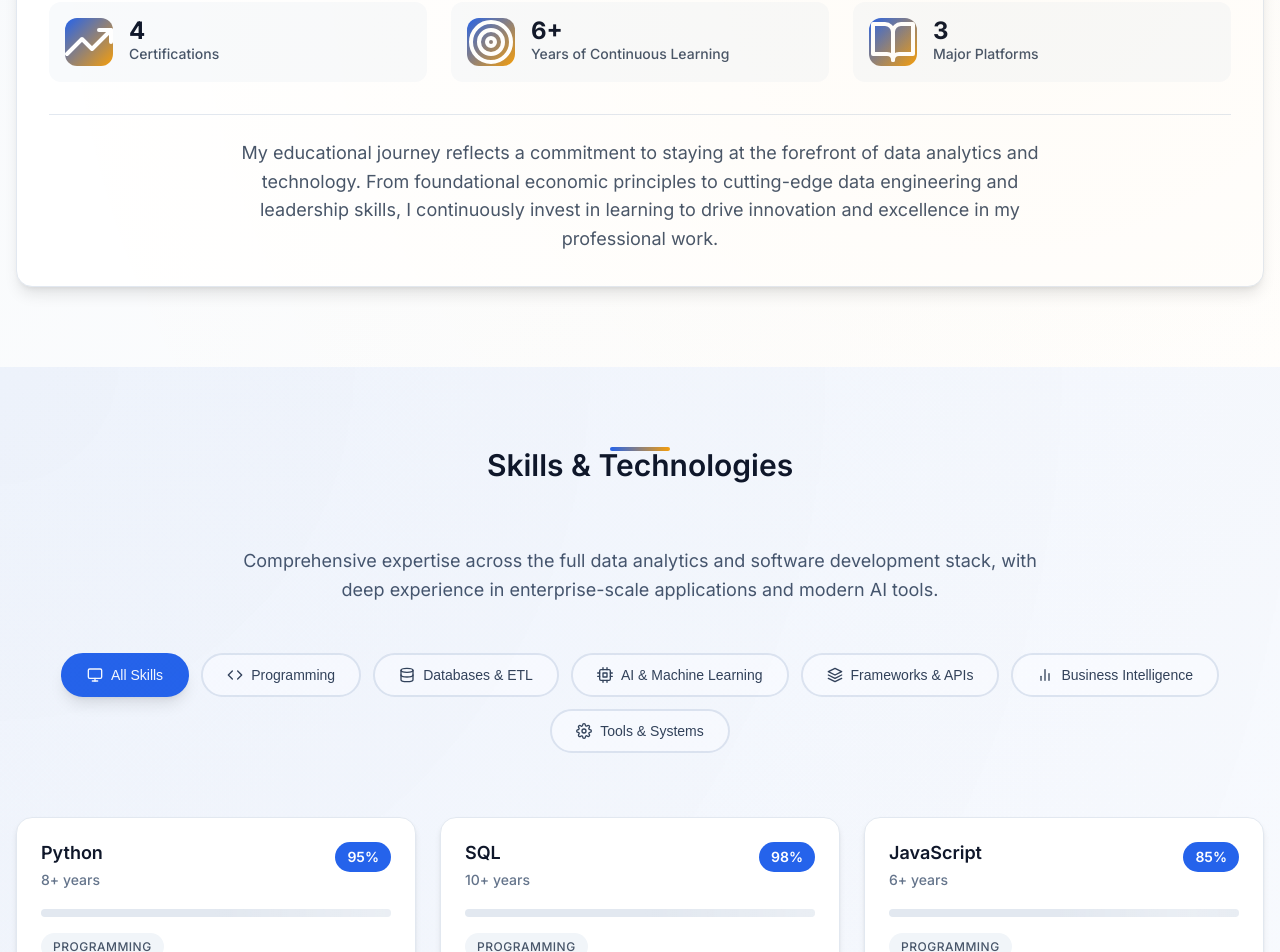
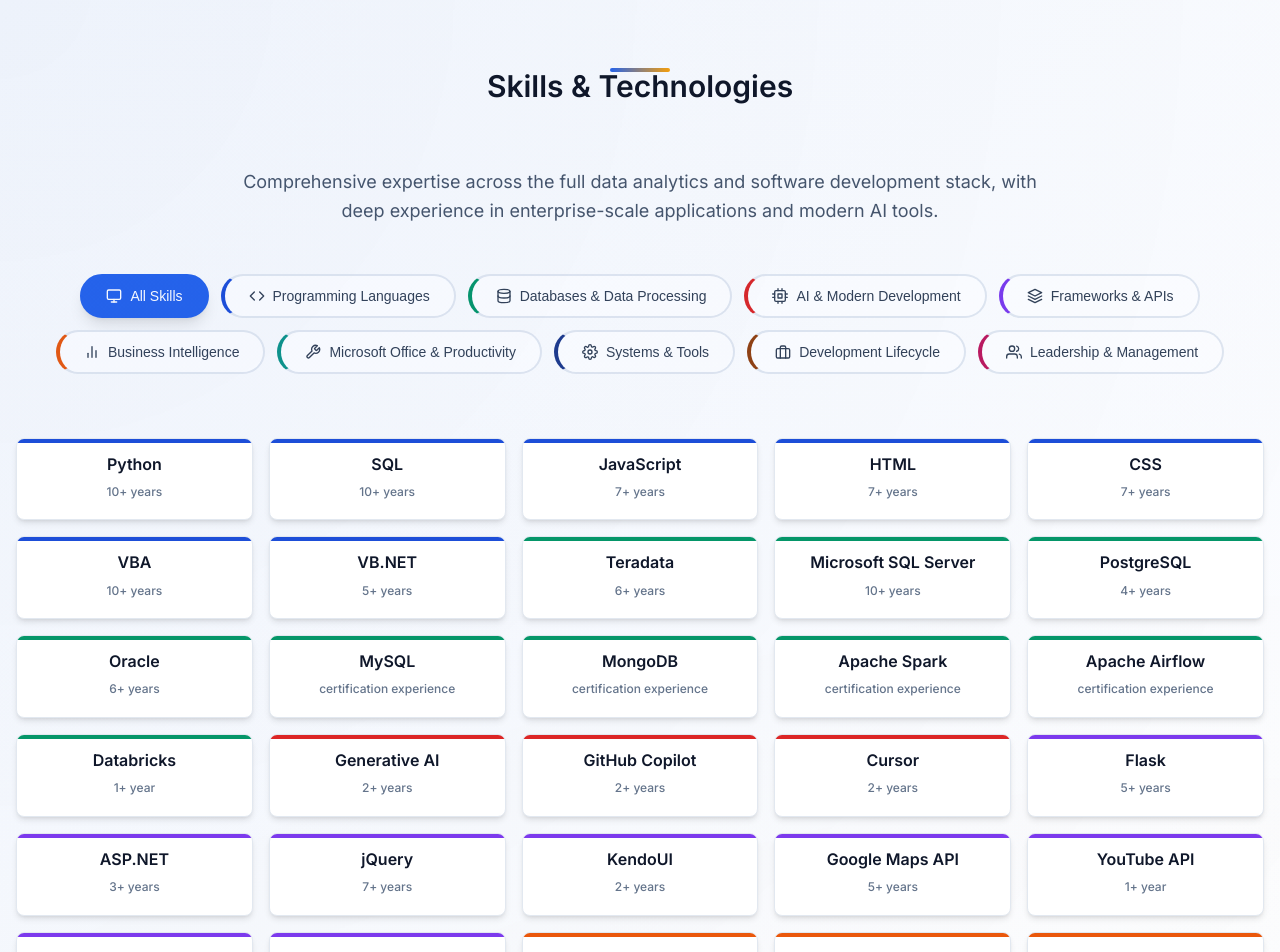
Before and after one commit to mikec2611/personal-portfolio, a React (Create React App) app: page / in a window 1280 px wide. Shown: the part 5420-6372 px from the top of the page. Built offline with nearby package versions, Linux system fonts and the light colour scheme.

Commit message:
Major portfolio enhancements: Skills redesign, project additions, and UI improvements

```diff
--- a/src/components/Education.js
+++ b/src/components/Education.js
@@ -237,41 +237,7 @@
             </div>
           </motion.div>
 
-          {/* Education Summary */}
-          <motion.div className="education-summary" variants={itemVariants}>
-            <h3 className="education-summary-title">Learning Journey Highlights</h3>
-            <div className="education-summary-stats">
-              <div className="education-stat">
-                <FiTrendingUp className="education-stat-icon" />
-                <div className="education-stat-content">
-                  <span className="education-stat-number">4</span>
-                  <span className="education-stat-label">Certifications</span>
-                </div>
-              </div>
-              <div className="education-stat">
-                <FiTarget className="education-stat-icon" />
-                <div className="education-stat-content">
-                  <span className="education-stat-number">6+</span>
-                  <span className="education-stat-label">Years of Continuous Learning</span>
-                </div>
-              </div>
-              <div className="education-stat">
-                <FiBookOpen className="education-stat-icon" />
-                <div className="education-stat-content">
-                  <span className="education-stat-number">3</span>
-                  <span className="education-stat-label">Major Platforms</span>
-                </div>
-              </div>
-            </div>
 
-            <div className="education-summary-text">
-              <p>
-                My educational journey reflects a commitment to staying at the forefront of data analytics and technology.
-                From foundational economic principles to cutting-edge data engineering and leadership skills,
-                I continuously invest in learning to drive innovation and excellence in my professional work.
-              </p>
-            </div>
-          </motion.div>
         </motion.div>
       </div>
     </section>
--- a/src/components/Projects.js
+++ b/src/components/Projects.js
@@ -1,6 +1,6 @@
 import React, { useState } from 'react';
 import { motion } from 'framer-motion';
-import { FiExternalLink, FiGithub, FiPlay, FiCode, FiDatabase, FiMap, FiTrendingUp, FiGlobe, FiCalendar, FiUsers, FiStar } from 'react-icons/fi';
+import { FiExternalLink, FiGithub, FiPlay, FiCode, FiMap, FiTrendingUp, FiStar, FiGlobe, FiMonitor } from 'react-icons/fi';
 import { useInView } from 'react-intersection-observer';
 import './Projects.css';
 
@@ -58,13 +58,37 @@
       status: 'live',
       featured: true,
       color: '#3b82f6'
+    },
+    {
+      id: 3,
+      title: 'Personal Portfolio Website',
+      subtitle: 'Modern React Portfolio with Advanced Features',
+      description: 'A sophisticated personal portfolio website built with React, featuring modern animations, dark mode support, responsive design, and comprehensive skills showcase with interactive filtering.',
+      longDescription: 'This portfolio demonstrates advanced front-end development skills through a modern React application featuring smooth animations, professional design, and interactive components. Built with performance and accessibility in mind.',
+      category: 'web',
+      tags: ['React', 'JavaScript', 'CSS3', 'HTML5', 'Framer Motion', 'React Icons', 'GitHub Pages'],
+      liveUrl: 'https://mikec2611.github.io/personal-portfolio',
+      githubUrl: 'https://github.com/mikec2611/personal-portfolio',
+      image: '/api/placeholder/600/400',
+      features: [
+        'Modern React 18 with functional components and hooks',
+        'Framer Motion animations and smooth transitions',
+        'Dark/Light mode toggle with localStorage persistence',
+        'Responsive design optimized for all device sizes',
+        'Interactive skills filtering and categorization',
+        'Professional project showcase with detailed descriptions'
+      ],
+      status: 'live',
+      featured: true,
+      color: '#7c3aed'
     }
   ];
 
   const categories = [
     { id: 'all', label: 'All Projects', icon: FiCode },
     { id: 'ai', label: 'AI', icon: FiTrendingUp },
-    { id: 'visualization', label: 'Data Viz', icon: FiMap }
+    { id: 'visualization', label: 'Data Viz', icon: FiMap },
+    { id: 'web', label: 'Web Dev', icon: FiMonitor }
   ];
 
   const filteredProjects = activeFilter === 'all'
--- a/src/components/Skills.css
+++ b/src/components/Skills.css
@@ -76,6 +76,10 @@
   box-shadow: var(--shadow-lg);
 }
 
+.skills-filter:not(.active) {
+  border-left: 4px solid var(--category-color, var(--primary-color));
+}
+
 .skills-filter svg {
   font-size: var(--text-base);
 }
@@ -93,8 +97,8 @@
 /* Skills Grid */
 .skills-grid {
   display: grid;
-  grid-template-columns: repeat(auto-fill, minmax(320px, 1fr));
-  gap: var(--spacing-6);
+  grid-template-columns: repeat(auto-fill, minmax(200px, 1fr));
+  gap: var(--spacing-4);
   margin-bottom: var(--spacing-16);
 }
 
@@ -109,6 +113,24 @@
   overflow: hidden;
 }
 
+.skill-card--compact {
+  padding: var(--spacing-4);
+  border-radius: var(--radius-lg);
+}
+
+.skill-card--compact .skill-info {
+  text-align: center;
+}
+
+.skill-card--compact .skill-name {
+  font-size: var(--text-base);
+  margin-bottom: var(--spacing-1);
+}
+
+.skill-card--compact .skill-experience {
+  font-size: var(--text-xs);
+}
+
 .skill-card::before {
   content: '';
   position: absolute;
@@ -117,13 +139,13 @@
   right: 0;
   height: 4px;
   background: var(--skill-color, var(--primary-color));
-  transform: scaleX(0);
+  transform: scaleX(1);
   transform-origin: left;
-  transition: transform var(--transition-base);
+  transition: all var(--transition-base);
 }
 
 .skill-card:hover::before {
-  transform: scaleX(1);
+  height: 6px;
 }
 
 .skill-card:hover {
@@ -327,6 +349,40 @@
   margin-bottom: var(--spacing-8);
 }
 
+.competency-group {
+  margin-bottom: var(--spacing-12);
+}
+
+.competency-group:last-child {
+  margin-bottom: 0;
+}
+
+.competency-group-title {
+  font-size: var(--text-lg);
+  font-weight: 600;
+  color: var(--gray-800);
+  margin-bottom: var(--spacing-6);
+  text-align: center;
+  position: relative;
+  padding-bottom: var(--spacing-3);
+}
+
+.competency-group-title::after {
+  content: '';
+  position: absolute;
+  bottom: 0;
+  left: 50%;
+  transform: translateX(-50%);
+  width: 40px;
+  height: 2px;
+  background: linear-gradient(90deg, var(--primary-color), var(--accent-color));
+  border-radius: var(--radius-full);
+}
+
+[data-theme="dark"] .competency-group-title {
+  color: var(--gray-200);
+}
+
 .tech-highlights-grid {
   display: grid;
   grid-template-columns: repeat(auto-fit, minmax(280px, 1fr));
@@ -394,8 +450,8 @@
   }
 
   .skills-grid {
-    grid-template-columns: 1fr;
-    gap: var(--spacing-4);
+    grid-template-columns: repeat(auto-fill, minmax(160px, 1fr));
+    gap: var(--spacing-3);
   }
 
   .skill-card {
--- a/src/components/Skills.js
+++ b/src/components/Skills.js
@@ -1,6 +1,6 @@
 import React, { useState } from 'react';
 import { motion } from 'framer-motion';
-import { FiCode, FiDatabase, FiCpu, FiLayers, FiMonitor, FiGitBranch, FiBarChart2, FiSettings } from 'react-icons/fi';
+import { FiCode, FiDatabase, FiCpu, FiLayers, FiMonitor, FiBarChart2, FiSettings, FiUsers, FiBriefcase, FiTool, FiTrendingUp, FiTarget, FiUserCheck } from 'react-icons/fi';
 import { useInView } from 'react-intersection-observer';
 import './Skills.css';
 
@@ -14,47 +14,45 @@
   const skillCategories = [
     {
       id: 'programming',
-      name: 'Programming',
+      name: 'Programming Languages',
       icon: FiCode,
-      color: '#2563eb',
+      color: '#1d4ed8',
       skills: [
-        { name: 'Python', level: 95, experience: '8+ years' },
-        { name: 'SQL', level: 98, experience: '10+ years' },
-        { name: 'JavaScript', level: 85, experience: '6+ years' },
-        { name: 'HTML/CSS', level: 90, experience: '7+ years' },
-        { name: 'VBA', level: 88, experience: '8+ years' },
-        { name: 'VB.NET', level: 75, experience: '4+ years' }
+        { name: 'Python', experience: '10+ years' },
+        { name: 'SQL', experience: '10+ years' },
+        { name: 'JavaScript', experience: '7+ years' },
+        { name: 'HTML', experience: '7+ years' },
+        { name: 'CSS', experience: '7+ years' },
+        { name: 'VBA', experience: '10+ years' },
+        { name: 'VB.NET', experience: '5+ years' }
       ]
     },
     {
       id: 'databases',
-      name: 'Databases & ETL',
+      name: 'Databases & Data Processing',
       icon: FiDatabase,
       color: '#059669',
       skills: [
-        { name: 'Teradata', level: 95, experience: '5+ years' },
-        { name: 'SQL Server', level: 90, experience: '8+ years' },
-        { name: 'PostgreSQL', level: 85, experience: '4+ years' },
-        { name: 'Oracle', level: 80, experience: '3+ years' },
-        { name: 'MySQL', level: 85, experience: '5+ years' },
-        { name: 'MongoDB', level: 75, experience: '2+ years' },
-        { name: 'Apache Spark', level: 80, experience: '3+ years' },
-        { name: 'Apache Airflow', level: 75, experience: '2+ years' },
-        { name: 'Databricks', level: 78, experience: '2+ years' }
+        { name: 'Teradata', experience: '6+ years' },
+        { name: 'Microsoft SQL Server', experience: '10+ years' },
+        { name: 'PostgreSQL', experience: '4+ years' },
+        { name: 'Oracle', experience: '6+ years' },
+        { name: 'MySQL', experience: 'certification experience' },
+        { name: 'MongoDB', experience: 'certification experience' },
+        { name: 'Apache Spark', experience: 'certification experience' },
+        { name: 'Apache Airflow', experience: 'certification experience' },
+        { name: 'Databricks', experience: '1+ year' }
       ]
     },
     {
       id: 'ai',
-      name: 'AI & Machine Learning',
+      name: 'AI & Modern Development',
       icon: FiCpu,
       color: '#dc2626',
       skills: [
-        { name: 'Generative AI', level: 90, experience: '2+ years' },
-        { name: 'GitHub Copilot', level: 92, experience: '2+ years' },
-        { name: 'ChatGPT', level: 95, experience: '2+ years' },
-        { name: 'Claude', level: 88, experience: '1+ years' },
-        { name: 'Gemini', level: 85, experience: '1+ years' },
-        { name: 'Cursor', level: 90, experience: '1+ years' }
+        { name: 'Generative AI', experience: '2+ years' },
+        { name: 'GitHub Copilot', experience: '2+ years' },
+        { name: 'Cursor', experience: '2+ years' }
       ]
     },
     {
@@ -63,14 +61,14 @@
       icon: FiLayers,
       color: '#7c3aed',
       skills: [
-        { name: 'Flask', level: 85, experience: '4+ years' },
-        { name: 'ASP.NET', level: 80, experience: '5+ years' },
-        { name: 'jQuery', level: 88, experience: '6+ years' },
-        { name: 'KendoUI', level: 75, experience: '3+ years' },
-        { name: 'Google Maps API', level: 85, experience: '4+ years' },
-        { name: 'YouTube API', level: 82, experience: '2+ years' },
-        { name: 'OpenWeather API', level: 80, experience: '2+ years' },
-        { name: 'OpenAI API', level: 88, experience: '2+ years' }
+        { name: 'Flask', experience: '5+ years' },
+        { name: 'ASP.NET', experience: '3+ years' },
+        { name: 'jQuery', experience: '7+ years' },
+        { name: 'KendoUI', experience: '2+ years' },
+        { name: 'Google Maps API', experience: '5+ years' },
+        { name: 'YouTube API', experience: '1+ year' },
+        { name: 'OpenWeather API', experience: '1+ year' },
+        { name: 'OpenAI API', experience: '2+ years' }
       ]
     },
     {
@@ -79,24 +77,66 @@
       icon: FiBarChart2,
       color: '#ea580c',
       skills: [
-        { name: 'Tableau', level: 92, experience: '6+ years' },
-        { name: 'PowerBI', level: 85, experience: '4+ years' },
-        { name: 'Alteryx', level: 80, experience: '3+ years' },
-        { name: 'Excel Advanced', level: 95, experience: '10+ years' },
-        { name: 'Data Visualization', level: 90, experience: '8+ years' }
+        { name: 'Tableau', experience: '5+ years' },
+        { name: 'PowerBI', experience: '3+ years' },
+        { name: 'Alteryx', experience: '2+ years' }
       ]
     },
     {
-      id: 'tools',
-      name: 'Tools & Systems',
+      id: 'productivity',
+      name: 'Microsoft Office & Productivity',
+      icon: FiTool,
+      color: '#0d9488',
+      skills: [
+        { name: 'Excel', experience: '20+ years' },
+        { name: 'PowerPoint', experience: '20+ years' },
+        { name: 'Word', experience: '20+ years' },
+        { name: 'Outlook', experience: '10+ years' },
+        { name: 'Access', experience: '10+ years' }
+      ]
+    },
+    {
+      id: 'systems',
+      name: 'Systems & Tools',
       icon: FiSettings,
-      color: '#0891b2',
+      color: '#1e3a8a',
       skills: [
-        { name: 'Git/GitHub', level: 88, experience: '5+ years' },
-        { name: 'Windows', level: 95, experience: '15+ years' },
-        { name: 'Linux', level: 80, experience: '4+ years' },
-        { name: 'Salesforce', level: 85, experience: '4+ years' },
-        { name: 'Microsoft Office', level: 95, experience: '15+ years' }
+        { name: 'GitHub', experience: '10+ years' },
+        { name: 'Windows', experience: '25+ years' },
+        { name: 'Linux', experience: 'certification experience' }
+      ]
+    },
+    {
+      id: 'development',
+      name: 'Development Lifecycle',
+      icon: FiBriefcase,
+      color: '#92400e',
+      skills: [
+        { name: 'System Architecture', experience: '10+ years' },
+        { name: 'Requirement Gathering', experience: '10+ years' },
+        { name: 'Code Development', experience: '10+ years' },
+        { name: 'QA', experience: '10+ years' },
+        { name: 'Deployment', experience: '10+ years' },
+        { name: 'Support', experience: '10+ years' }
+      ]
+    },
+    {
+      id: 'leadership',
+      name: 'Leadership & Management',
+      icon: FiUsers,
+      color: '#be185d',
+      skills: [
+        { name: 'Leading Development Teams', experience: '5+ years' },
+        { name: 'Managing Project Execution', experience: '6+ years' },
+        { name: 'Mentoring', experience: '5+ years' },
+        { name: 'Career Development', experience: '5+ years' },
+        { name: 'Strategic Planning', experience: '5+ years' },
+        { name: 'Evaluating Candidates', experience: '5+ years' },
+        { name: 'Conducting Interviews', experience: '5+ years' },
+        { name: 'Collaborating with Recruiters', experience: '5+ years' },
+        { name: 'Onboarding New Hires', experience: '7+ years' },
+        { name: 'Stakeholder Relationships', experience: '10+ years' },
+        { name: 'Delivering Presentations', experience: '10+ years' }
       ]
     }
   ];
@@ -131,16 +171,7 @@
     }
   };
 
-  const skillBarVariants = {
-    hidden: { width: 0 },
-    visible: (level) => ({
-      width: `${level}%`,
-      transition: {
-        duration: 1,
-        ease: "easeOut"
-      }
-    })
-  };
+
 
   return (
     <section id="skills" className="section skills-section">
@@ -187,36 +218,15 @@
             {filteredSkills.map((skill, index) => (
               <motion.div
                 key={`${skill.name}-${skill.category}`}
-                className="skill-card"
+                className="skill-card skill-card--compact"
                 variants={itemVariants}
-                whileHover={{ scale: 1.05, y: -5 }}
+                whileHover={{ scale: 1.02, y: -2 }}
                 transition={{ duration: 0.2 }}
                 style={{ '--skill-color': skill.color }}
               >
-                <div className="skill-header">
                 <div className="skill-info">
                   <h4 className="skill-name">{skill.name}</h4>
                   <span className="skill-experience">{skill.experience}</span>
-                  </div>
-                  <div className="skill-level-badge">
-                    {skill.level}%
-                  </div>
-                </div>
-
-                <div className="skill-bar-container">
-                  <div className="skill-bar-background">
-                    <motion.div
-                      className="skill-bar-fill"
-                      variants={skillBarVariants}
-                      initial="hidden"
-                      animate={inView ? "visible" : "hidden"}
-                      custom={skill.level}
-                    />
-                  </div>
-                </div>
-
-                <div className="skill-category-tag">
-                  {skill.categoryName}
                 </div>
               </motion.div>
             ))}
@@ -248,15 +258,19 @@
             </div>
           </motion.div>
 
-          {/* Technology Highlights */}
+          {/* Core Competencies */}
           <motion.div className="tech-highlights" variants={itemVariants}>
             <h3 className="tech-highlights-title">Core Competencies</h3>
+
+            {/* Technical Competencies */}
+            <div className="competency-group">
+              <h4 className="competency-group-title">Technical Expertise</h4>
               <div className="tech-highlights-grid">
                 <div className="tech-highlight">
-                <FiDatabase className="tech-highlight-icon" />
+                  <FiBarChart2 className="tech-highlight-icon" />
                   <div className="tech-highlight-content">
-                  <h4>Data Engineering</h4>
-                  <p>ETL processes, data warehousing, and big data solutions with Teradata, Spark, and cloud platforms</p>
+                    <h4>Business Intelligence</h4>
+                    <p>Advanced analytics, reporting, and visualization using Tableau, PowerBI, and custom dashboards</p>
                   </div>
                 </div>
                 <div className="tech-highlight">
@@ -267,17 +281,53 @@
                   </div>
                 </div>
                 <div className="tech-highlight">
-                <FiBarChart2 className="tech-highlight-icon" />
-                <div className="tech-highlight-content">
-                  <h4>Business Intelligence</h4>
-                  <p>Advanced analytics, reporting, and visualization using Tableau, PowerBI, and custom dashboards</p>
-                </div>
-              </div>
-              <div className="tech-highlight">
                   <FiCpu className="tech-highlight-icon" />
                   <div className="tech-highlight-content">
                     <h4>AI Integration</h4>
                     <p>Generative AI, automation tools, and modern development workflows with GitHub Copilot and LLMs</p>
+                  </div>
+                </div>
+                <div className="tech-highlight">
+                  <FiDatabase className="tech-highlight-icon" />
+                  <div className="tech-highlight-content">
+                    <h4>Data Engineering</h4>
+                    <p>ETL processes, data warehousing, and big data solutions with Teradata, Spark, and cloud platforms</p>
+                  </div>
+                </div>
+                <div className="tech-highlight">
+                  <FiTrendingUp className="tech-highlight-icon" />
+                  <div className="tech-highlight-content">
+                    <h4>Data Analysis</h4>
+                    <p>Statistical analysis, data modeling, and insights generation from complex datasets to drive strategic business decisions</p>
+                  </div>
+                </div>
+              </div>
+            </div>
+
+            {/* Leadership & Management Competencies */}
+            <div className="competency-group">
+              <h4 className="competency-group-title">Leadership & Management</h4>
+              <div className="tech-highlights-grid">
+                <div className="tech-highlight">
+                  <FiBriefcase className="tech-highlight-icon" />
+                  <div className="tech-highlight-content">
+                    <h4>Project Management</h4>
+                    <p>End-to-end project execution, resource coordination, and stakeholder management for complex technical initiatives</p>
+                  </div>
+                </div>
+                <div className="tech-highlight">
+                  <FiUsers className="tech-highlight-icon" />
+                  <div className="tech-highlight-content">
+                    <h4>Leadership</h4>
+                    <p>Team leadership, mentoring, strategic planning, and driving organizational success through people development</p>
+                  </div>
+                </div>
+                <div className="tech-highlight">
+                  <FiUserCheck className="tech-highlight-icon" />
+                  <div className="tech-highlight-content">
+                    <h4>Team Management</h4>
+                    <p>Building and managing high-performing teams, resource allocation, performance management, and fostering collaborative environments</p>
+                  </div>
                 </div>
               </div>
             </div>
```
Also changed, not shown: 1 other file (tests, documents, lock files or other folders). Lines whose indentation alone changed are shown as unchanged.
